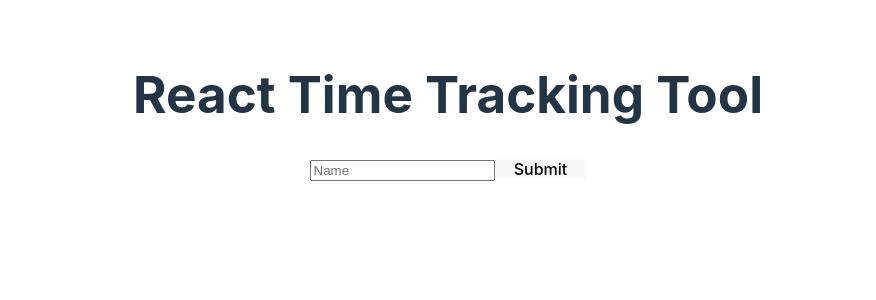
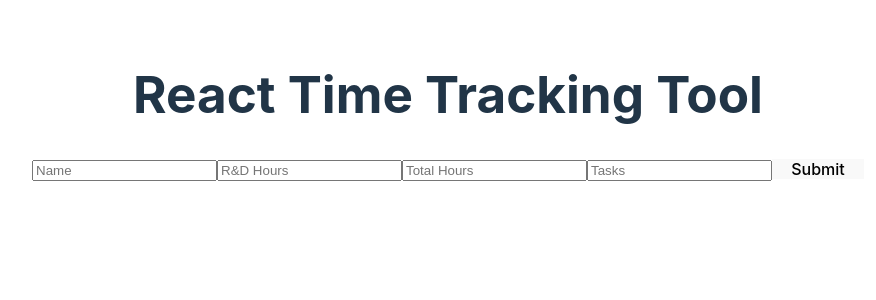
Before and after one commit to JHunnicutt/time-tracking-tool, a React (Vite) app: page / in a window 1280 px wide. Shown: the top 300 px of the page, without its empty margins (192-1068 px from the left). Built offline with nearby package versions, Linux system fonts and the light colour scheme.

Commit message:
add all necessary text imputs and have them working with useReduce()

```diff
--- a/src/App.tsx
+++ b/src/App.tsx
@@ -3,15 +3,28 @@ import Form from './components/Form/Form'
 import DataTable from './components/DataTable/DataTable'
 import './App.css'
 
-import defaultFormData from './components/Form/dataModel'
+import defaultFormData from './components/Form/defaultFormData'
 
 type ACTIONTYPE =
   | {type: 'name'; payload: string}
+  | {type: 'rdHours'; payload: string}
+  | {type: 'totalHours'; payload: string}
+  | {type: 'tasks'; payload: string}
 
 function reducer(state: typeof defaultFormData, action: ACTIONTYPE) {
   switch (action.type) {
-    case 'name' :
-      return { name: action.payload }
+    case 'name' : {
+      return { ...state, name: action.payload }
+    }
+    case 'rdHours' : {
+      return {...state, rdHours: action.payload}
+    }
+    case 'totalHours' : {
+      return {...state, totalHours: action.payload}
+    }
+    case 'tasks' : {
+      return {...state, tasks: action.payload}
+    }
   }
 }
 
@@ -24,18 +37,31 @@ function App() {
 
   const submitHandler = (event: React.FormEvent) => {
     event.preventDefault()
-    console.log(state)
     setTableDisplay(true)
   }
 
   const changeHandler = (event: React.ChangeEvent<HTMLInputElement>) => {
-    // setFormData({
-    //   name: event.target.value
-    // })
-    dispatch({type: 'name', payload: event.target.value})
+    if (event.target.type === 'text') {
+      switch (event.target.placeholder) {
+        case 'Name' : {
+          dispatch({type: 'name', payload: event.target.value})
+          break;
+        }
+        case 'R&D Hours' : {
+          dispatch({type: 'rdHours', payload: event.target.value})
+          break;
+        }
+        case 'Total Hours' : {
+          dispatch({type: 'totalHours', payload: event.target.value})
+          break;
+        }
+        case 'Tasks' : {
+          dispatch({type: 'tasks', payload: event.target.value})
+        }
+      }
+    }
   }
 
-  console.log(state)
   return (
     <main>
       <h1>React Time Tracking Tool</h1>
--- a/src/components/DataTable/DataTable.tsx
+++ b/src/components/DataTable/DataTable.tsx
@@ -1,7 +1,7 @@
 import './DataTable.css'
 
 type DataTableProps = {
-    tableData: { name: string}
+    tableData: { name: string, rdHours: string, totalHours: string, tasks: string }
 }
 
 const DataTable = (props: DataTableProps) => {
@@ -10,11 +10,17 @@ const DataTable = (props: DataTableProps) => {
             <thead>
                 <tr>
                     <th>Heading</th>
+                    <th>R&D Hours</th>
+                    <th>Total Hours</th>
+                    <th>Tasks</th>
                 </tr>
             </thead>
             <tbody>
                 <tr>
                     <td>{props.tableData.name}</td>
+                    <td>{props.tableData.rdHours}</td>
+                    <td>{props.tableData.totalHours}</td>
+                    <td>{props.tableData.tasks}</td>
                 </tr>
             </tbody>
         </table>
--- a/src/components/Form/Form.tsx
+++ b/src/components/Form/Form.tsx
@@ -13,6 +13,9 @@ const Form = (props: FormProps) => {
     return (
         <form onSubmit={(e) => { props.handleSubmit(e) }}>
             <input type='text' placeholder="Name" onChange={(e) => props.handleChange(e)} />
+            <input type='text' placeholder="R&D Hours" onChange={(e) => props.handleChange(e)} />
+            <input type='text' placeholder="Total Hours" onChange={(e) => props.handleChange(e)} />
+            <input type='text' placeholder="Tasks" onChange={(e) => props.handleChange(e)} />
             <button>Submit</button>
         </form>
     )
--- a/src/components/Form/dataModel.ts
+++ /dev/null
@@ -1,5 +0,0 @@
-const defaultFormData = {
-    name: ''
-}
-
-export default defaultFormData
--- /dev/null
+++ b/src/components/Form/defaultFormData.ts
@@ -0,0 +1,8 @@
+const defaultFormData = {
+    name: '',
+    rdHours: '',
+    totalHours: '',
+    tasks: ''
+}
+
+export default defaultFormData
```
